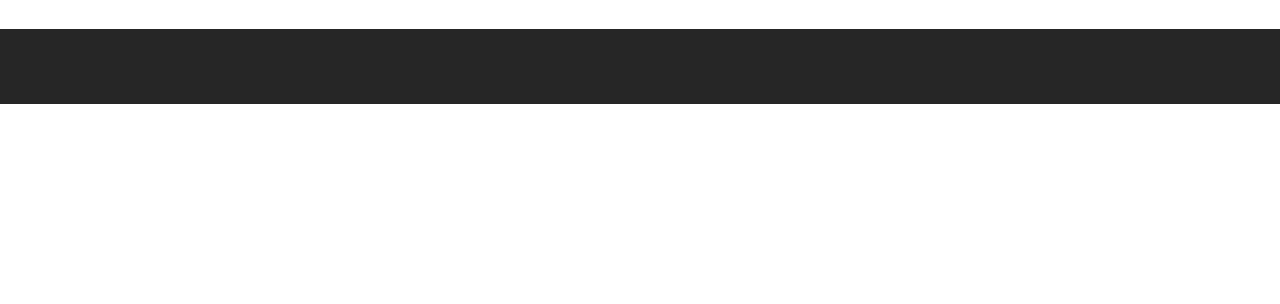
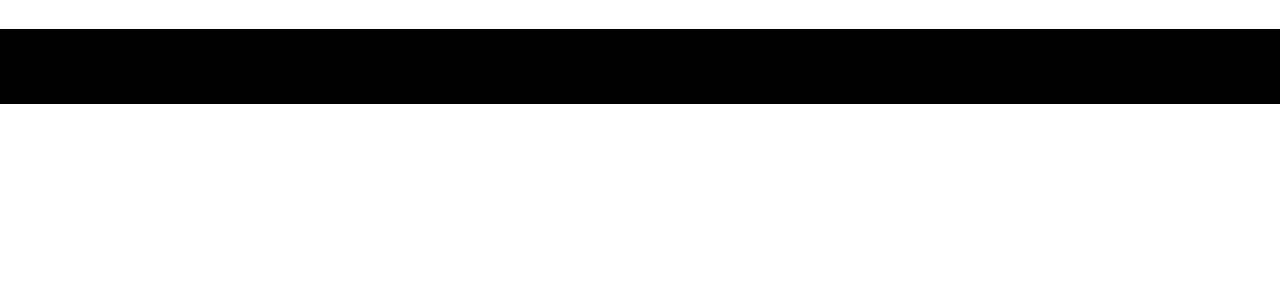
Before and after one commit to mr-pramod-98/Cooking-Guide, a Django app: page / in a window 1280 px wide. Shown: the part 496-800 px from the top of the page. Run offline with Django 3.2, Linux system fonts and the light colour scheme.

Commit message:
Update index.css

```diff
--- a/Recipe/cook/static/cook/index.css
+++ b/Recipe/cook/static/cook/index.css
@@ -36,7 +36,6 @@
 
 footer{
     background : black;
-    opacity : 0.85;
     height : 75px;
     margin-top : 50px;
 }
```
